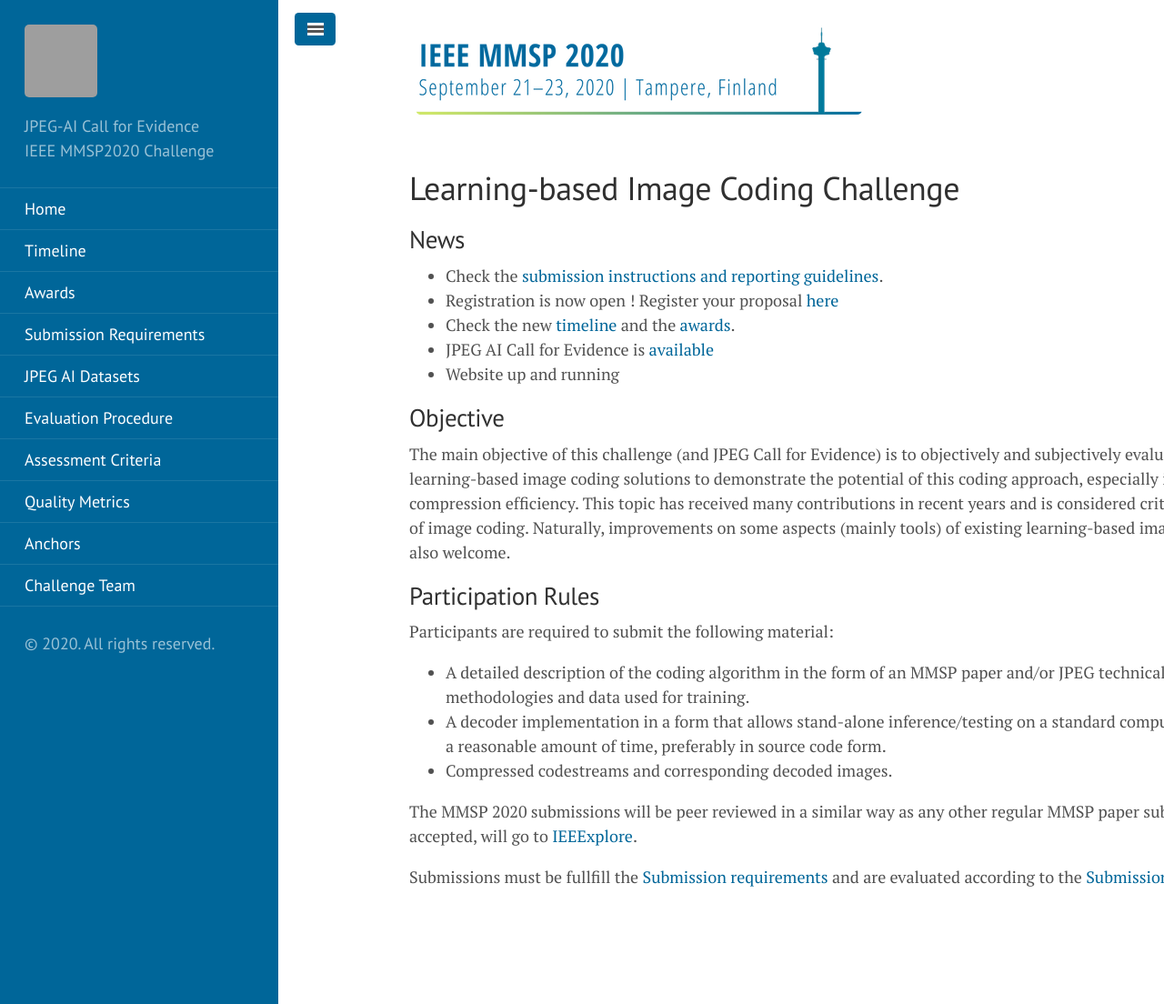
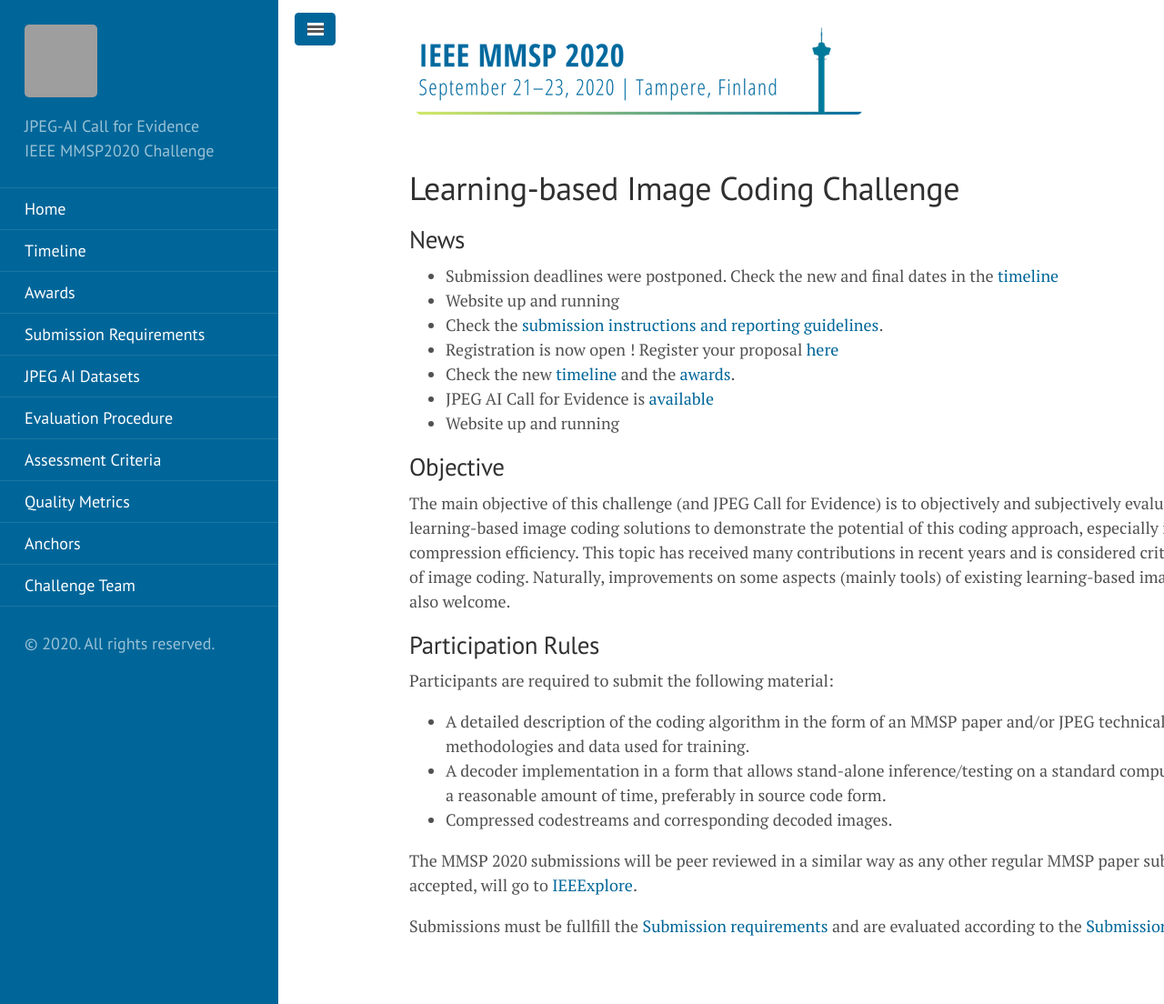
Before and after one commit to jpegai/jpegai.github.io, a Jekyll site: the page built from _posts/2020-05-26-jpeg-ai-home.md, in a window 1280 px wide and 1104 px high. Shown: the whole window at 91% size. Built offline with Jekyll 4.4.1, drawn with Linux system fonts in a browser that asks for light colours; grey boxes are pictures that could not be loaded.

Commit message:
News block updated

```diff
--- a/_posts/2020-05-26-jpeg-ai-home.md
+++ b/_posts/2020-05-26-jpeg-ai-home.md
@@ -6,6 +6,8 @@
 ---
 
 ## News
+* Submission deadlines were postponed. Check the new and final dates in the [timeline](/0-time/)
+* Website up and running
 * Check the [submission instructions and reporting guidelines](/sub_instructs/).
 * Registration is now open ! Register your proposal [here](https://forms.gle/uLwJZFZYQgx8NaYh9)
 * Check the new [timeline](/0-time/) and the [awards](/1-awards/).
```
Also changed, not shown: 00_timeline.md (+2 -0 lines).
